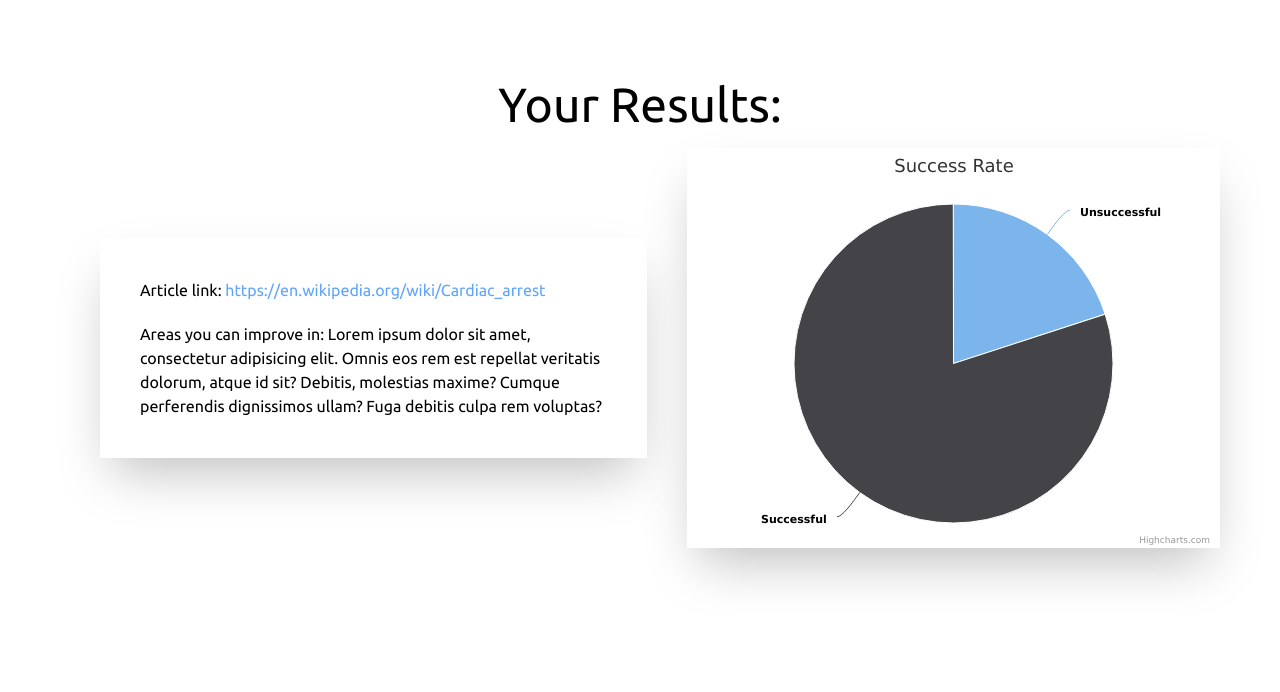
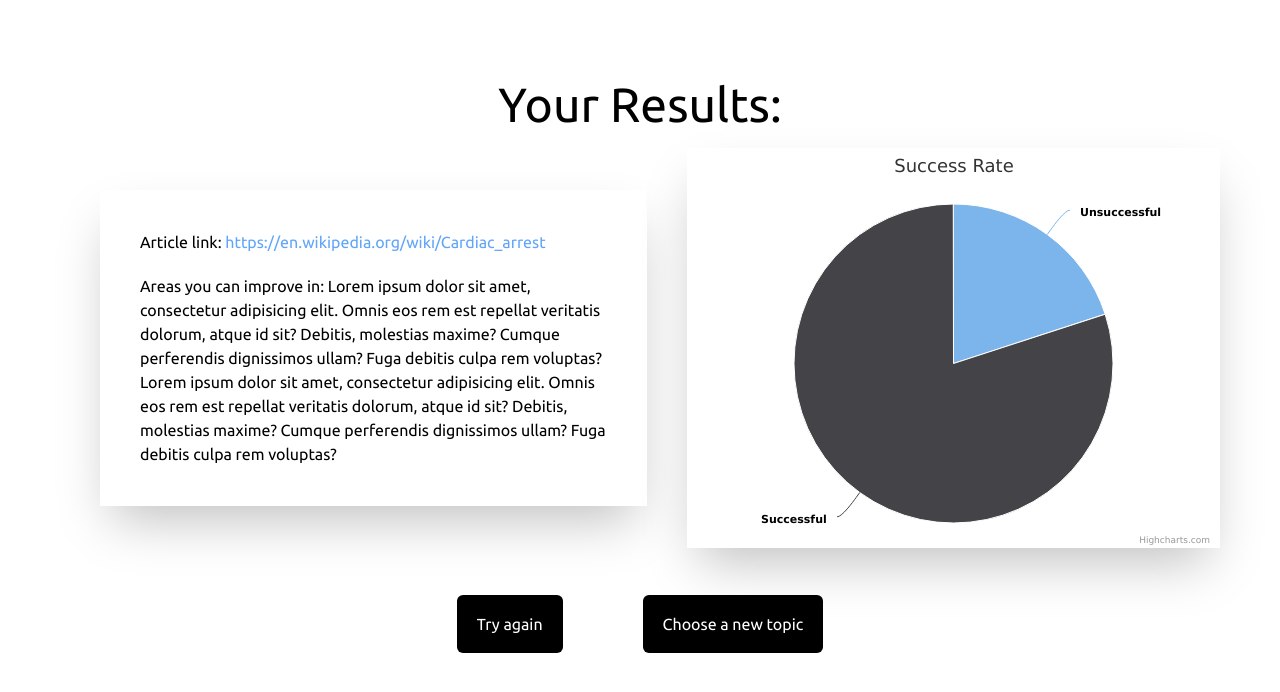
Before and after one commit to styled-man/story-blitz, a Next.js app in the folder frontend/: page /results in a window 1280 px wide. Shown: the top 692 px of the page. Built offline with nearby package versions, Linux system fonts and the light colour scheme.

Commit message:
added more lorem

```diff
--- a/frontend/pages/results.tsx
+++ b/frontend/pages/results.tsx
@@ -35,17 +35,19 @@ const Results: NextPage = () => {
         "https://en.wikipedia.org/wiki/Cardiac_arrest"
     )
     const [improvement, setImprovement] = useState<string>(
-        "Lorem ipsum dolor sit amet, consectetur adipisicing elit. Omnis eos rem est repellat veritatis dolorum, atque id sit? Debitis, molestias maxime? Cumque perferendis dignissimos ullam? Fuga debitis culpa rem voluptas?"
+        "Lorem ipsum dolor sit amet, consectetur adipisicing elit. Omnis eos rem est repellat veritatis dolorum, atque id sit? Debitis, molestias maxime? Cumque perferendis dignissimos ullam? Fuga debitis culpa rem voluptas?Lorem ipsum dolor sit amet, consectetur adipisicing elit. Omnis eos rem est repellat veritatis dolorum, atque id sit? Debitis, molestias maxime? Cumque perferendis dignissimos ullam? Fuga debitis culpa rem voluptas?"
     )
 
     return (
-        <div className="m-10 p-5">
-
+        <div className="mx-10 mt-10 px-5 pt-5">
             <div className="text-5xl text-center py-5">Your Results:</div>
             <div className="flex">
                 <div className="w-[50vw] m-auto mx-10 p-10 shadow-2xl">
                     <div className="pb-5">
-                        Article link: <a className="text-blue-400" href={articleLink}>{articleLink}</a>
+                        Article link:{" "}
+                        <a className="text-blue-400" href={articleLink}>
+                            {articleLink}
+                        </a>
                     </div>
                     Areas you can improve in: {improvement}
                 </div>
@@ -54,6 +56,17 @@ const Results: NextPage = () => {
                     <HighchartsReact highcharts={Highcharts} options={options} />
                 </div>
             </div>
+
+            <div className="flex gap-20 justify-center w-full pt-16">
+                <a href="/">
+                    <span className="bg-black text-white p-5 rounded-md h-[100%]">Try again</span>
+                </a>
+                <a href="/">
+                    <span className="bg-black text-white p-5 rounded-md h-[100%]">
+                        Choose a new topic
+                    </span>
+                </a>
+            </div>
         </div>
     )
 }
```
